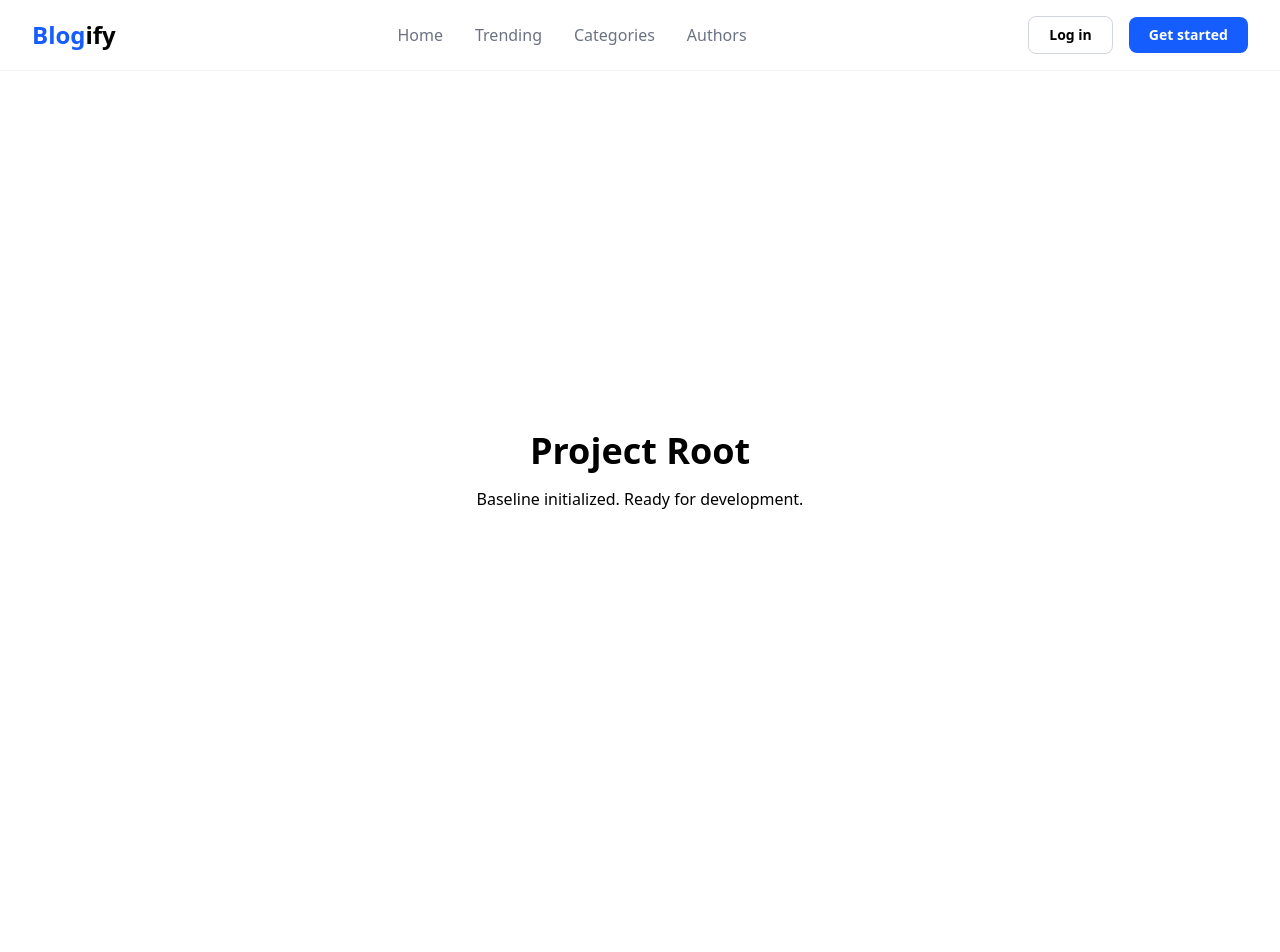
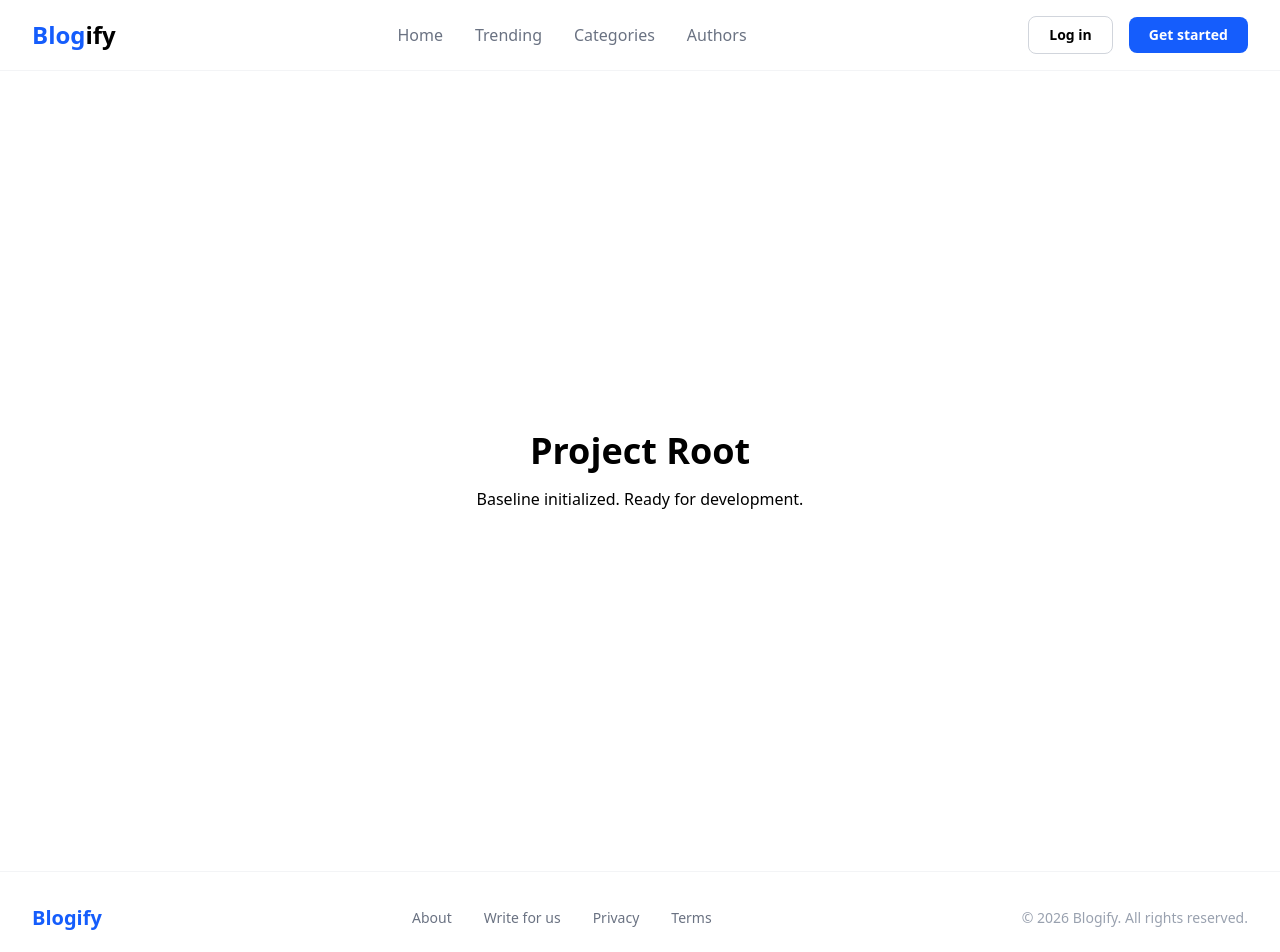
Before and after one commit to g93sambo/blog-platform, a Next.js app in the folder frontend/: page / in a window 1280 px wide. Shown: the top 952 px of the page. Before the commit the page ends 871 px from the top, so only its background shows below. Built offline with nearby package versions, Linux system fonts and the light colour scheme.

Commit message:
feat: implement minimalist footer design

```diff
--- /dev/null
+++ b/frontend/app/components/Footer.tsx
@@ -0,0 +1,43 @@
+import Link from 'next/link';
+
+const Footer = () => {
+  return (
+    <footer className="bg-white border-t border-gray-100 py-8">
+      <div className="max-w-7xl mx-auto px-4 sm:px-6 lg:px-8">
+        <div className="flex flex-col md:flex-row items-center justify-between gap-6">
+
+          {/* Logo */}
+          <div className="flex-shrink-0">
+            <Link href="/" className="text-xl font-bold text-blue-600">
+              Blogify
+            </Link>
+          </div>
+
+          {/* Links */}
+          <nav className="flex flex-wrap justify-center gap-x-8 gap-y-2">
+            <Link href="/about" className="text-sm text-gray-500 hover:text-blue-600 transition">
+              About
+            </Link>
+            <Link href="/write" className="text-sm text-gray-500 hover:text-blue-600 transition">
+              Write for us
+            </Link>
+            <Link href="/privacy" className="text-sm text-gray-500 hover:text-blue-600 transition">
+              Privacy
+            </Link>
+            <Link href="/terms" className="text-sm text-gray-500 hover:text-blue-600 transition">
+              Terms
+            </Link>
+          </nav>
+
+          {/* Copyright */}
+          <div className="text-sm text-gray-400">
+            © {new Date().getFullYear()} Blogify. All rights reserved.
+          </div>
+
+        </div>
+      </div>
+    </footer>
+  );
+};
+
+export default Footer;
--- a/frontend/app/layout.tsx
+++ b/frontend/app/layout.tsx
@@ -1,7 +1,8 @@
 import type { ReactNode } from "react";
 import Header from "./components/Header";
 import "./globals.css";
-
+import footer from "./components/Footer";
+import Footer from "./components/Footer";
 export default function RootLayout({
   children,
 }: {
@@ -15,6 +16,7 @@
         <main className="flex-grow">
           {children}
         </main>
+        <Footer />
       </body>
     </html>
   );
```
